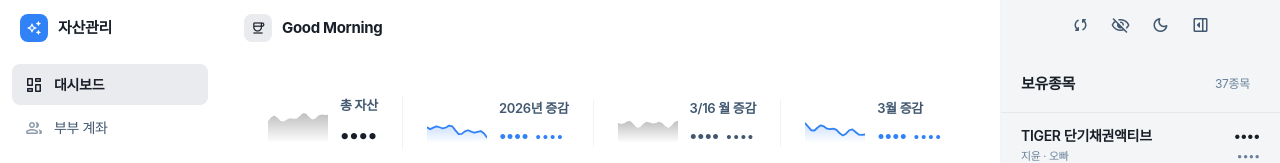
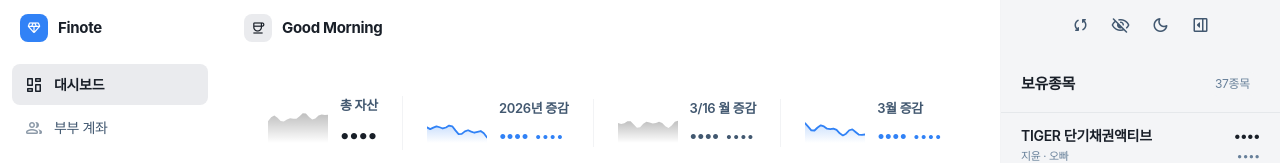
Before and after one commit to jilliankim200-lab/daily-log, a React (Vite) app: page / in a window 1280 px wide. Shown: the top 163 px of the page. Built offline with nearby package versions, Linux system fonts and the light colour scheme; no server answers; the database is empty; a web font is replaced by a local one.

Commit message:
Rename to Finote with diamond icon

```diff
--- a/index.html
+++ b/index.html
@@ -5,7 +5,7 @@
       <meta charset="UTF-8" />
       <meta name="viewport" content="width=device-width, initial-scale=1.0" />
       <link rel="stylesheet" href="https://fonts.googleapis.com/css2?family=Material+Symbols+Rounded:opsz,wght,FILL,GRAD@20..48,100..700,0..1,-50..200&display=swap" />
-      <title>개인</title>
+      <title>Finote</title>
     </head>
 
     <body>
--- a/src/App.tsx
+++ b/src/App.tsx
@@ -189,9 +189,9 @@ export default function App() {
                 width: 28, height: 28, borderRadius: 8, display: 'flex', alignItems: 'center', justifyContent: 'center',
                 background: 'var(--accent-blue)',
               }}>
-                <MIcon name="auto_awesome" size={16} style={{ color: '#fff' }} />
+                <MIcon name="diamond" size={16} style={{ color: '#fff' }} />
               </div>
-              <span style={{ fontSize: 15, fontWeight: 700, color: 'var(--text-primary)' }}>자산관리</span>
+              <span style={{ fontSize: 15, fontWeight: 700, color: 'var(--text-primary)' }}>Finote</span>
             </div>
           </div>
 
```
